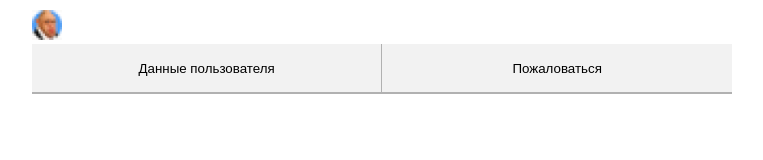
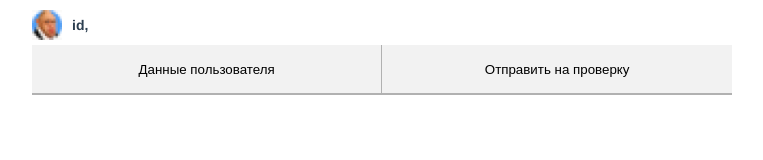
Before and after one commit to maslaknikolai/gosvon-advanced, a Vue app: page / in a window 1280 px wide. Shown: the top 160 px of the page, without its empty margins (258-1021 px from the left). Built offline with nearby package versions, Linux system fonts and the light colour scheme.

Commit message:
userName in header

```diff
--- a/src/App.vue
+++ b/src/App.vue
@@ -1,9 +1,16 @@
 <template>
-  <img
-    src="@/assets/logo.jpg"
-    width="30"
-    class="logo"
-  >
+  <div class="header">
+    <img
+      src="@/assets/logo.jpg"
+      width="30"
+      class="logo"
+    >
+
+    <div class="user">
+      id{{ userId }}, {{ userName }}
+    </div>
+  </div>
+
   <MainTabs v-model="page"  />
 
   <UserInfo
@@ -34,6 +41,7 @@ const query = getQuery()
 
 const page = ref()
 const userId = ref(query.userId || '')
+const userName = ref(query.userName || '')
 const token = ref(query.token || '')
 const replyLink = ref(query.replyLink || '')
 
@@ -48,6 +56,7 @@ window.addEventListener('message', (event) => {
   userId.value = data.userId
   token.value = data.token
   replyLink.value = data.replyLink
+  userName.value = data.userName
 })
 </script>
 
@@ -69,7 +78,19 @@ window.addEventListener('message', (event) => {
   max-width: 700px;
 }
 
+.header {
+  display: flex;
+  align-items: center;
+  margin-top: 10px;
+  margin-bottom: 5px;
+}
+
 .logo {
-  margin-top: 10px;
+  margin-right: 10px;
+}
+
+.user {
+  font-weight: bold;
+  font-size: 14px;
 }
 </style>
--- a/src/components/MainTabs.vue
+++ b/src/components/MainTabs.vue
@@ -19,7 +19,7 @@
         }
       ]"
     >
-      Пожаловаться
+      Отправить на проверку
     </button>
   </div>
 </template>
```
